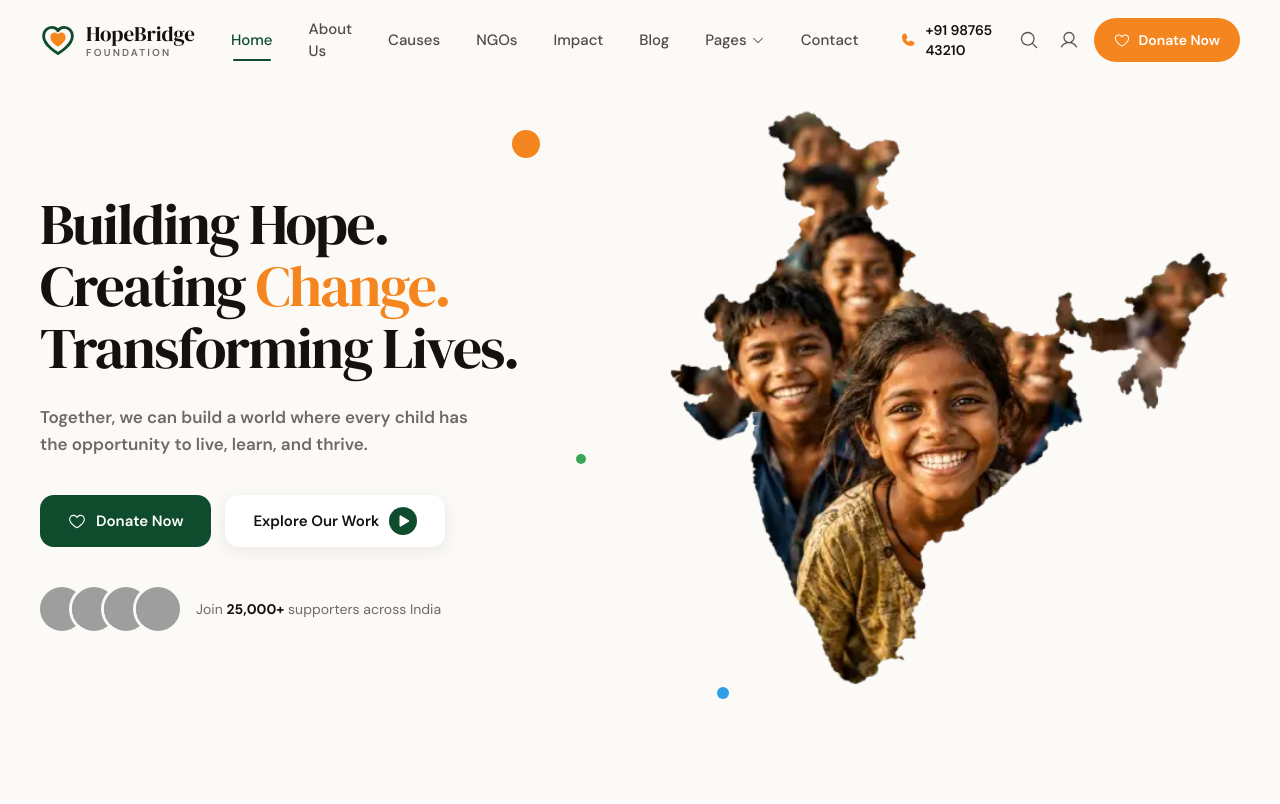
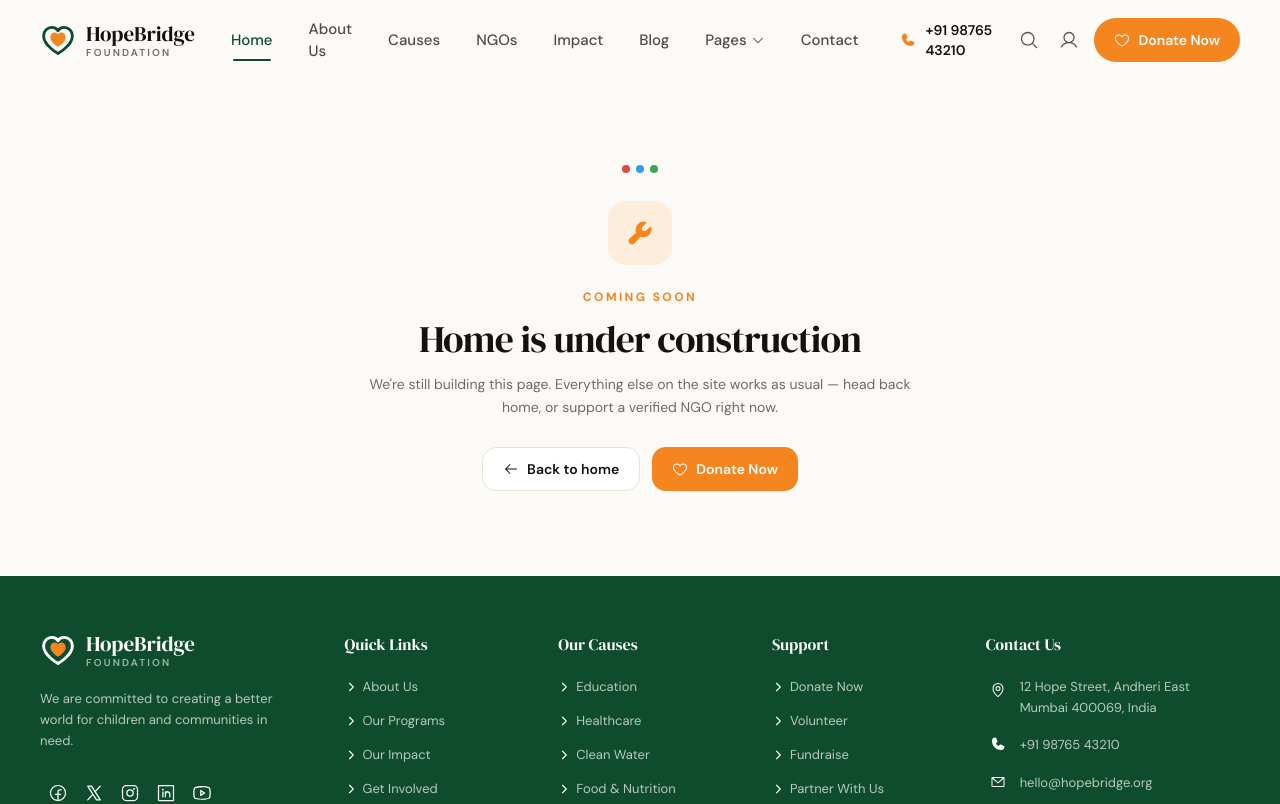
Before and after one commit to Kalyan-github-4/NGO-portfolio-2, a Next.js app: page / in a window 1280 px wide. Shown: the top 804 px of the page. Built offline with nearby package versions, Linux system fonts and the light colour scheme; grey boxes are pictures that could not be loaded.

Commit message:
feat: add UnderConstructionPage component for handling undefined routes

```diff
--- /dev/null
+++ b/app/[...slug]/page.tsx
@@ -0,0 +1,57 @@
+import type { Metadata } from "next";
+
+import { Navbar } from "@/components/layout/navbar";
+import { Footer } from "@/components/layout/footer";
+import { UnderConstruction } from "@/components/layout/under-construction";
+import { navLinks } from "@/lib/site";
+
+/**
+ * Catch-all for every route that has no page of its own yet.
+ *
+ * The nav and footer link to sections that are still being built, so instead
+ * of a 404 those URLs render an "under construction" notice inside the normal
+ * page chrome. Real pages added under app/ take precedence over this route
+ * automatically, so it shrinks as the site grows.
+ */
+
+/** Turn a URL slug into a readable label, preferring the nav's own wording. */
+function titleFor(segments: string[]) {
+  const href = `/${segments.join("/")}`;
+
+  for (const link of navLinks) {
+    if (link.href === href) return link.label;
+    const child = link.children?.find((c) => c.href === href);
+    if (child) return child.label;
+  }
+
+  return segments[segments.length - 1]
+    .split("-")
+    .map((word) => word.charAt(0).toUpperCase() + word.slice(1))
+    .join(" ");
+}
+
+export async function generateMetadata({
+  params,
+}: PageProps<"/[...slug]">): Promise<Metadata> {
+  const { slug } = await params;
+  return { title: `${titleFor(slug)} — coming soon` };
+}
+
+export default async function UnderConstructionPage({
+  params,
+}: PageProps<"/[...slug]">) {
+  const { slug } = await params;
+
+  return (
+    <>
+      <Navbar />
+      <main className="flex-1">
+        <UnderConstruction
+          title={titleFor(slug)}
+          showDonate={slug[0] !== "donate"}
+        />
+      </main>
+      <Footer />
+    </>
+  );
+}
```
